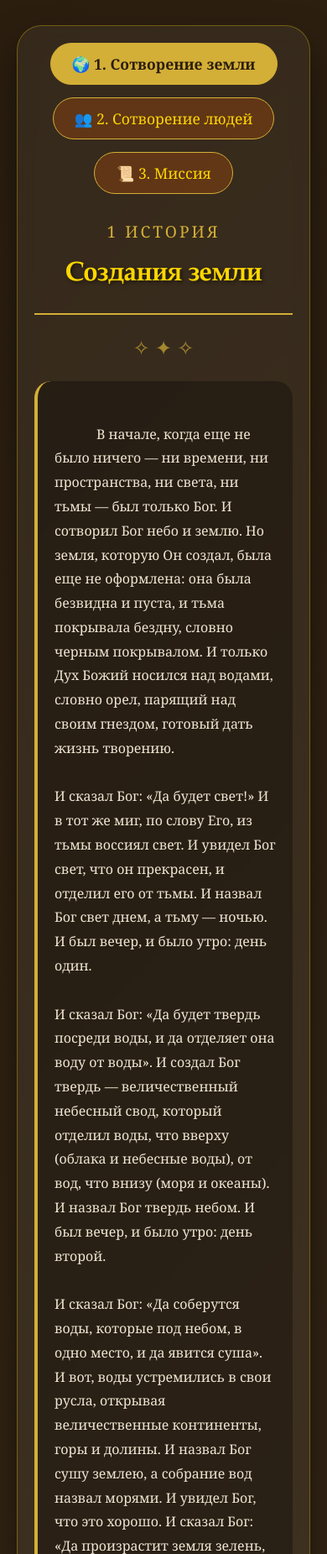
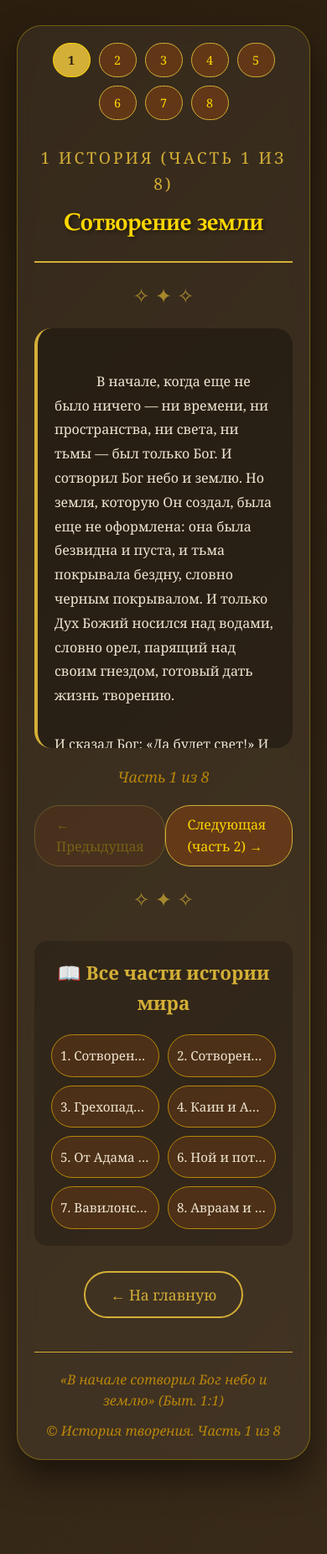
Before and after one commit to noyemkaren-ship-it/Molitvi, a FastAPI app: page /earth_create1 in a window 390 px wide. Shown: the top 1851 px of the page at 84% size. After the commit the page ends 1770 px from the top, so only its background shows below. Run offline with FastAPI, Linux system fonts and the light colour scheme.

Commit message:
Hristos: 4v

```diff
--- a/main.py
+++ b/main.py
@@ -39,37 +39,89 @@ async def church(request: Request):
     })
 
 @app.get("/earth_create1")
-async def earht_history(Request: Request):
+async def earth_history1(request: Request):
     return templates.TemplateResponse("earth.html", {
-        "request": Request,
+        "request": request,
         "title": "1 история",
-        "zagalovor": "Создания земли",
-        "info1": info1[0]})
-
+        "zagalovor": "Сотворение земли",
+        "info1": info1[0],
+        "part": 1,
+        "total": 8
+    })
 
 @app.get("/earth_create2")
-async def earht_history2(Request: Request):
+async def earth_history2(request: Request):
     return templates.TemplateResponse("earth.html", {
-        "request": Request,
+        "request": request,
         "title": "2 история",
-        "zagalovor": "Создания людей",
-        "info1": info1[1]})
-
+        "zagalovor": "Сотворение людей",
+        "info1": info1[1],
+        "part": 2,
+        "total": 8
+    })
 
 @app.get("/earth_create3")
-async def earht_history(Request: Request):
+async def earth_history3(request: Request):
     return templates.TemplateResponse("earth.html", {
-        "request": Request,
+        "request": request,
         "title": "3 история",
-        "zagalovor": "Миссей",
-        "info1": info1[2]})
+        "zagalovor": "Грехопадение",
+        "info1": info1[2],
+        "part": 3,
+        "total": 8
+    })
 
+@app.get("/earth_create4")
+async def earth_history4(request: Request):
+    return templates.TemplateResponse("earth.html", {
+        "request": request,
+        "title": "4 история",
+        "zagalovor": "Каин и Авель",
+        "info1": info1[3],
+        "part": 4,
+        "total": 8
+    })
 
-@app.get("/isto")
-async def root(request: Request):
-    return templates.TemplateResponse(
-        "isto.html",
-        {
-            "request": request,
-            "k": "☦"
-        })
+@app.get("/earth_create5")
+async def earth_history5(request: Request):
+    return templates.TemplateResponse("earth.html", {
+        "request": request,
+        "title": "5 история",
+        "zagalovor": "От Адама до Ноя",
+        "info1": info1[4],
+        "part": 5,
+        "total": 8
+    })
+
+@app.get("/earth_create6")
+async def earth_history6(request: Request):
+    return templates.TemplateResponse("earth.html", {
+        "request": request,
+        "title": "6 история",
+        "zagalovor": "Ной и потоп",
+        "info1": info1[5],
+        "part": 6,
+        "total": 8
+    })
+
+@app.get("/earth_create7")
+async def earth_history7(request: Request):
+    return templates.TemplateResponse("earth.html", {
+        "request": request,
+        "title": "7 история",
+        "zagalovor": "Вавилонская башня",
+        "info1": info1[6],
+        "part": 7,
+        "total": 8
+    })
+
+@app.get("/earth_create8")
+async def earth_history8(request: Request):
+    return templates.TemplateResponse("earth.html", {
+        "request": request,
+        "title": "8 история",
+        "zagalovor": "Авраам и обетование",
+        "info1": info1[7],
+        "part": 8,
+        "total": 8
+    })
--- a/templates/earth.html
+++ b/templates/earth.html
@@ -35,7 +35,7 @@
         .nav-links {
             display: flex;
             justify-content: center;
-            gap: 15px;
+            gap: 10px;
             margin-bottom: 30px;
             flex-wrap: wrap;
         }
@@ -44,11 +44,13 @@
             background: rgba(139, 69, 19, 0.5);
             color: #ffd700;
             text-decoration: none;
-            padding: 10px 25px;
+            padding: 8px 15px;
             border-radius: 30px;
             border: 1px solid #d4af37;
-            font-size: 1.1em;
+            font-size: 0.9em;
             transition: all 0.3s ease;
+            min-width: 45px;
+            text-align: center;
         }
 
         .nav-link:hover {
@@ -61,7 +63,7 @@
             background: #d4af37;
             color: #2b1e0f;
             font-weight: bold;
-            pointer-events: none;
+            border-color: #ffd700;
         }
 
         /* Заголовок страницы */
@@ -76,7 +78,7 @@
 
         h1 {
             text-align: center;
-            font-size: 2.8em;
+            font-size: 2.5em;
             color: #ffd700;
             margin-bottom: 20px;
             text-shadow: 2px 2px 4px rgba(0,0,0,0.5);
@@ -101,14 +103,41 @@
             border-radius: 20px;
             margin: 20px 0;
             border-left: 4px solid #d4af37;
-            font-size: 1.2em;
+            font-size: 1.1em;
             white-space: pre-wrap;
             line-height: 1.8;
+            max-height: 500px;
+            overflow-y: auto;
+            scrollbar-width: thin;
+            scrollbar-color: #d4af37 #2b1e0f;
+        }
+
+        .story-content::-webkit-scrollbar {
+            width: 8px;
+        }
+
+        .story-content::-webkit-scrollbar-track {
+            background: #2b1e0f;
+            border-radius: 10px;
+        }
+
+        .story-content::-webkit-scrollbar-thumb {
+            background: #d4af37;
+            border-radius: 10px;
+        }
+
+        /* Счётчик частей */
+        .part-counter {
+            text-align: center;
+            color: #b8860b;
+            font-size: 1.1em;
+            margin: 15px 0;
+            font-style: italic;
         }
 
         /* Список всех историй */
         .history-list {
-            margin-top: 40px;
+            margin-top: 30px;
             padding: 20px;
             background: rgba(0, 0, 0, 0.2);
             border-radius: 15px;
@@ -116,33 +145,63 @@
 
         .history-list h3 {
             color: #d4af37;
-            font-size: 1.5em;
+            font-size: 1.4em;
             margin-bottom: 20px;
             text-align: center;
         }
 
         .history-items {
-            display: flex;
-            justify-content: center;
-            gap: 15px;
-            flex-wrap: wrap;
+            display: grid;
+            grid-template-columns: repeat(auto-fit, minmax(150px, 1fr));
+            gap: 10px;
         }
 
         .history-item {
             background: rgba(139, 69, 19, 0.3);
             color: #f0e6d2;
             text-decoration: none;
-            padding: 12px 25px;
+            padding: 12px 10px;
             border-radius: 40px;
             border: 1px solid #b8860b;
             transition: all 0.3s ease;
-            font-size: 1.1em;
+            font-size: 0.95em;
+            text-align: center;
+            white-space: nowrap;
+            overflow: hidden;
+            text-overflow: ellipsis;
         }
 
         .history-item:hover {
             background: #b8860b;
             color: #2b1e0f;
-            transform: scale(1.05);
+            transform: scale(1.02);
+        }
+
+        /* Кнопки навигации между частями */
+        .navigation-buttons {
+            display: flex;
+            justify-content: space-between;
+            margin: 20px 0;
+        }
+
+        .nav-button {
+            background: rgba(139, 69, 19, 0.5);
+            color: #ffd700;
+            text-decoration: none;
+            padding: 10px 25px;
+            border-radius: 30px;
+            border: 1px solid #d4af37;
+            transition: all 0.3s ease;
+        }
+
+        .nav-button:hover:not(.disabled) {
+            background: #8b4513;
+            transform: translateY(-2px);
+        }
+
+        .nav-button.disabled {
+            opacity: 0.3;
+            pointer-events: none;
         }
 
         /* Кнопка назад */
@@ -178,26 +237,34 @@
                 padding: 20px;
             }
             h1 {
-                font-size: 2em;
+                font-size: 1.8em;
             }
             .story-content {
                 padding: 20px;
                 font-size: 1em;
+            }
+            .history-items {
+                grid-template-columns: repeat(2, 1fr);
             }
         }
     </style>
 </head>
 <body>
     <div class="container">
-        <!-- Навигация по трём страницам -->
+        <!-- Навигация по 8 страницам -->
         <div class="nav-links">
-            <a href="/earth_create1" class="nav-link {% if title == '1 история' %}active{% endif %}">🌍 1. Сотворение земли</a>
-            <a href="/earth_create2" class="nav-link {% if title == '2 история' %}active{% endif %}">👥 2. Сотворение людей</a>
-            <a href="/earth_create3" class="nav-link {% if title == '3 история' %}active{% endif %}">📜 3. Миссия</a>
+            <a href="/earth_create1" class="nav-link {% if part == 1 %}active{% endif %}">1</a>
+            <a href="/earth_create2" class="nav-link {% if part == 2 %}active{% endif %}">2</a>
+            <a href="/earth_create3" class="nav-link {% if part == 3 %}active{% endif %}">3</a>
+            <a href="/earth_create4" class="nav-link {% if part == 4 %}active{% endif %}">4</a>
+            <a href="/earth_create5" class="nav-link {% if part == 5 %}active{% endif %}">5</a>
+            <a href="/earth_create6" class="nav-link {% if part == 6 %}active{% endif %}">6</a>
+            <a href="/earth_create7" class="nav-link {% if part == 7 %}active{% endif %}">7</a>
+            <a href="/earth_create8" class="nav-link {% if part == 8 %}active{% endif %}">8</a>
         </div>
 
         <!-- Заголовок страницы -->
-        <div class="page-title">{{ title }}</div>
+        <div class="page-title">{{ title }} (часть {{ part }} из {{ total }})</div>
         <h1>{{ zagalovor }}</h1>
 
         <div class="decor">✧ ✦ ✧</div>
@@ -207,26 +274,48 @@
             {{ info1 }}
         </div>
 
+        <div class="part-counter">Часть {{ part }} из {{ total }}</div>
+
+        <!-- Кнопки навигации между частями -->
+        <div class="navigation-buttons">
+            {% if part > 1 %}
+                <a href="/earth_create{{ part-1 }}" class="nav-button">← Предыдущая (часть {{ part-1 }})</a>
+            {% else %}
+                <span class="nav-button disabled">← Предыдущая</span>
+            {% endif %}
+
+            {% if part < total %}
+                <a href="/earth_create{{ part+1 }}" class="nav-button">Следующая (часть {{ part+1 }}) →</a>
+            {% else %}
+                <span class="nav-button disabled">Следующая →</span>
+            {% endif %}
+        </div>
+
         <div class="decor">✧ ✦ ✧</div>
 
-        <!-- Список всех историй (как вы просили) -->
+        <!-- Список всех историй (8 частей) -->
         <div class="history-list">
-            <h3>📖 Все истории мира</h3>
+            <h3>📖 Все части истории мира</h3>
             <div class="history-items">
-                <a href="/earth_create1" class="history-item">🌍 Сотворение земли</a>
-                <a href="/earth_create2" class="history-item">👥 Сотворение людей</a>
-                <a href="/earth_create3" class="history-item">📜 Миссия</a>
+                <a href="/earth_create1" class="history-item">1. Сотворение земли</a>
+                <a href="/earth_create2" class="history-item">2. Сотворение людей</a>
+                <a href="/earth_create3" class="history-item">3. Грехопадение</a>
+                <a href="/earth_create4" class="history-item">4. Каин и Авель</a>
+                <a href="/earth_create5" class="history-item">5. От Адама до Ноя</a>
+                <a href="/earth_create6" class="history-item">6. Ной и потоп</a>
+                <a href="/earth_create7" class="history-item">7. Вавилонская башня</a>
+                <a href="/earth_create8" class="history-item">8. Авраам и обетование</a>
             </div>
         </div>
 
-        <!-- Кнопка назад (если нужно) -->
+        <!-- Кнопка назад на главную -->
         <div style="text-align: center;">
             <a href="/" class="back-button">← На главную</a>
         </div>
 
         <footer>
             <p>«В начале сотворил Бог небо и землю» (Быт. 1:1)</p>
-            <p style="margin-top: 10px;">© История творения</p>
+            <p style="margin-top: 10px;">© История творения. Часть {{ part }} из {{ total }}</p>
         </footer>
     </div>
 </body>
```
Also changed, not shown: iisus.py (+124 -5 lines), templates/isto.html (+38 -83 lines).
